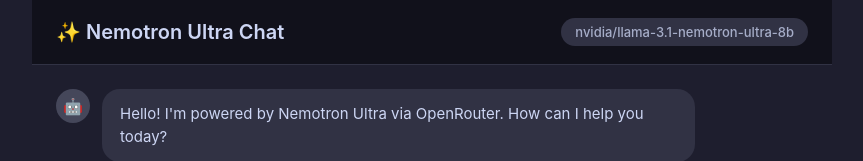
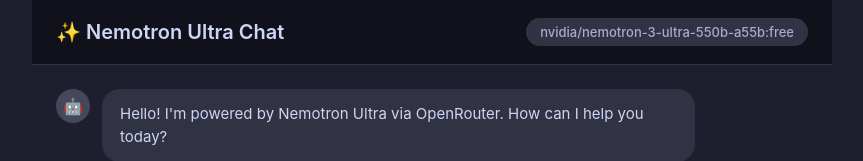
Before and after one commit to CPUbitbot/clubai, a plain HTML site: page index.html in a window 1280 px wide. Shown: the top 161 px of the page, without its empty margins (208-1071 px from the left). Drawn offline with nearby package versions, Linux system fonts and the light colour scheme.

Commit message:
Update index.html

```diff
--- a/index.html
+++ b/index.html
@@ -80,7 +80,7 @@
   <div class="chat-container">
     <div class="chat-header">
       <h1>✨ Nemotron Ultra Chat</h1>
-      <span class="model-badge" id="modelBadge">nvidia/llama-3.1-nemotron-ultra-8b</span>
+      <span class="model-badge" id="modelBadge">nvidia/nemotron-3-ultra-550b-a55b:free</span>
     </div>
     <div class="chat-messages" id="chatMessages">
       <div class="message bot">
@@ -101,7 +101,7 @@
   <script>
     // ========== 🔑 REPLACE THIS WITH YOUR NEW API KEY ==========
     const OPENROUTER_API_KEY = "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";
-    const MODEL_ID = "nvidia/llama-3.1-nemotron-ultra-8b";
+    const MODEL_ID = "nvidia/nemotron-3-ultra-550b-a55b:free";
 
     // Show a warning if the key is still the placeholder
     if (OPENROUTER_API_KEY === "YOUR_NEW_API_KEY_HERE" || OPENROUTER_API_KEY === "") {
```
